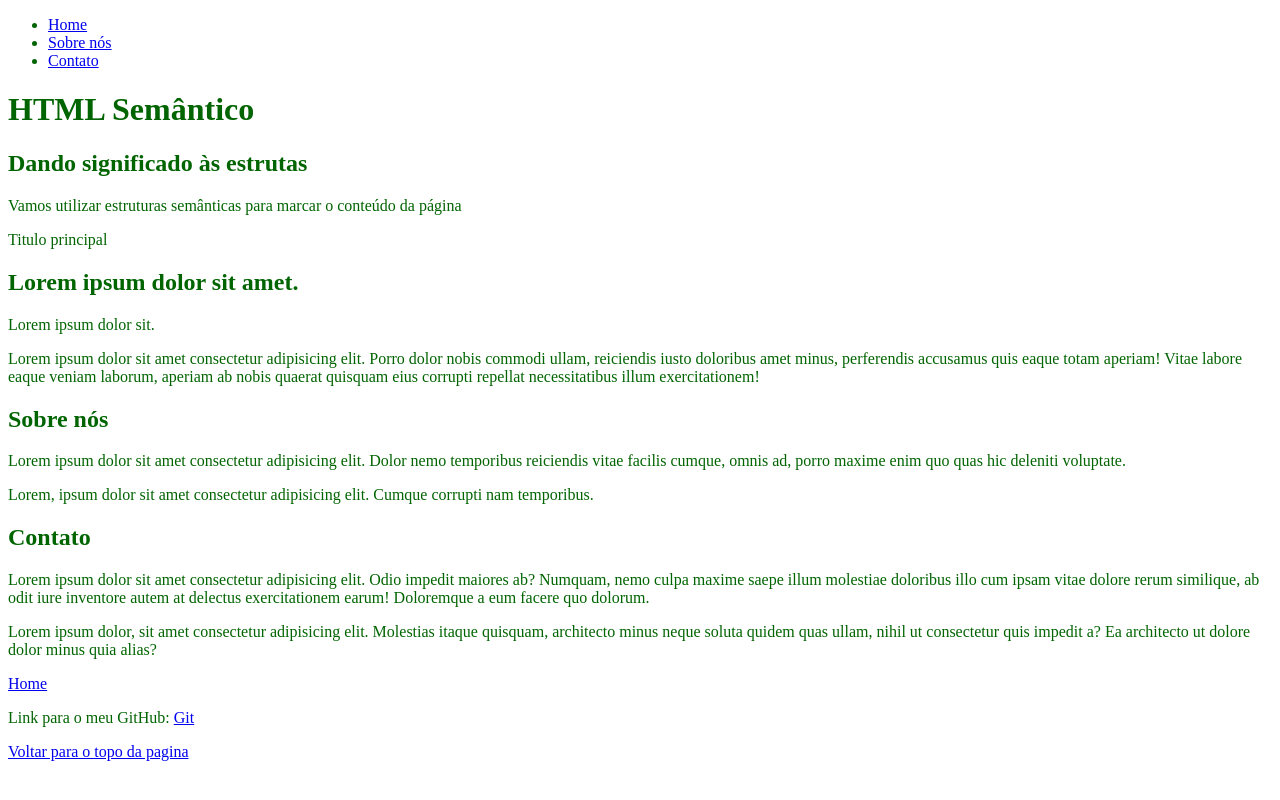
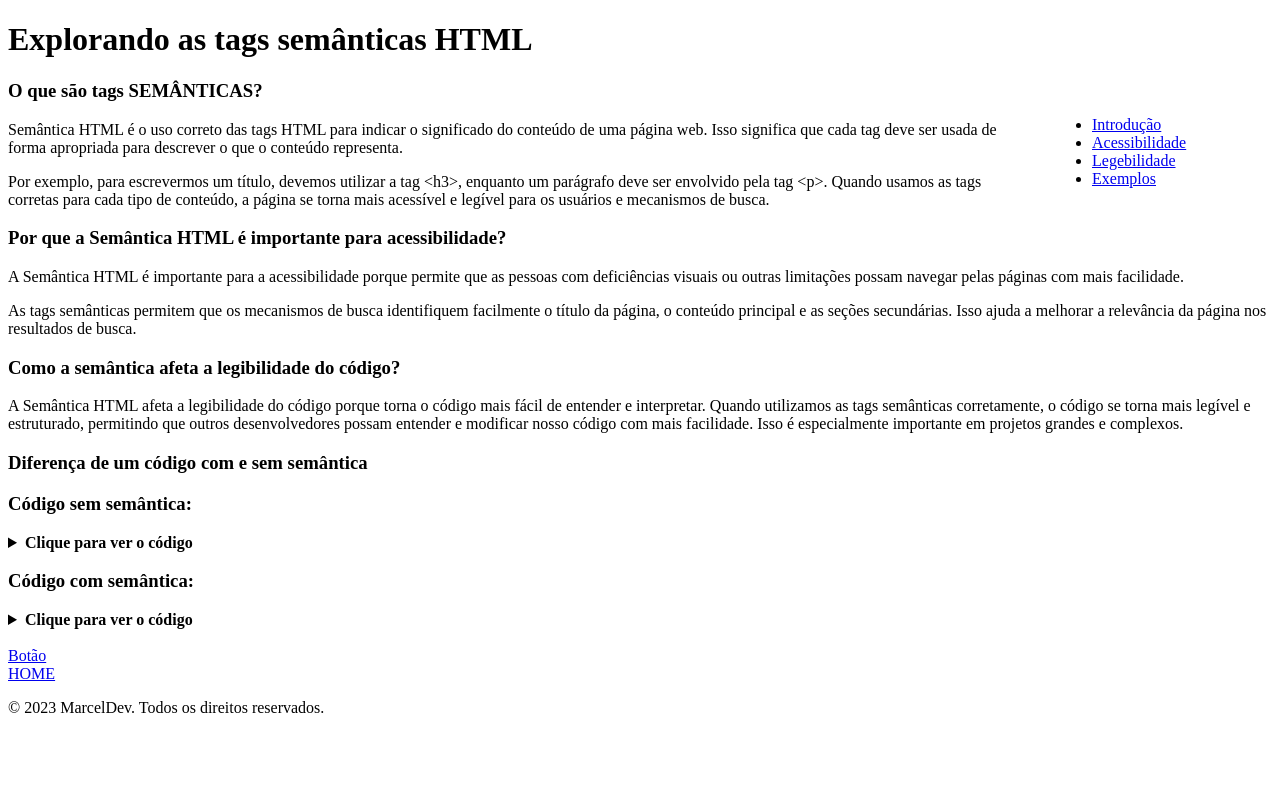
Before and after one commit to MarcelAnjos/html-semantico, a plain HTML site: page index.html in a window 1280 px wide. Drawn offline with Linux system fonts and the light colour scheme.

Commit message:
Site html semantico

```diff
--- a/index.html
+++ b/index.html
@@ -6,77 +6,123 @@
     <title>HTML Semântico</title>
     <link rel="stylesheet" href="./style.css">
     <style>
-        body {
-            color:crimson;
-        }
+            aside {
+      float:right;
+      width: 200px;
+      background-color: #ffffff;
+      padding: 20px;
+      margin-left: 20px;
+    }
     </style>
 </head>
-<body style="color: darkgreen;">
+<body style="color: rgb(0, 0, 0);">
     <header id="topo-pagina">
-        <nav>
+        <h1>Explorando as tags semânticas HTML</h1>
+        <aside>
             <!-- Lista não ordenada -->
             <ul>
                 <!-- Item de lista -->
                 <li>
-                    <a href="./index.html">Home</a>
+                    <a href="#introducao">Introdução</a>
                 </li>
 
                 <li>
-                    <a href="#sobre-nos">Sobre nós</a>
+                    <a href="#acessibilidade">Acessibilidade</a>
                 </li>
                 <li>
-                    <a href="#contato">Contato</a>
+                    <a href="#legibilidade">Legebilidade</a>
+                </li>
+                <li>
+                    <a href="#exemplos">Exemplos</a>
                 </li>
             </ul>
+        </aside>
+
+      <section id="introducao">
+        <article>
+            <h3>O que são tags SEMÂNTICAS? </h2>
+            <p>
+                Semântica HTML é o uso correto das tags HTML para indicar o significado do conteúdo de uma página web. Isso significa que cada tag deve ser usada de forma apropriada para descrever o que o conteúdo representa.
+            </p>
+
+            <p>
+                Por exemplo, para escrevermos um título, devemos utilizar a tag &lt;h3&gt;, enquanto um parágrafo deve ser envolvido pela tag &lt;p&gt;. Quando usamos as tags corretas para cada tipo de conteúdo, a página se torna mais acessível e legível para os usuários e mecanismos de busca.
+            </p>
+        </article>
+
+      </section>
+
+      <section id="acessibilidade">
+        <article>
+            <h3>Por que a Semântica HTML é importante para acessibilidade?
+            </h3>
+            <p>
+                A Semântica HTML é importante para a acessibilidade porque permite que as pessoas com deficiências visuais ou outras limitações possam navegar pelas páginas com mais facilidade.
+            </p>
+            <p>
+                As tags semânticas permitem que os mecanismos de busca identifiquem facilmente o título da página, o conteúdo principal e as seções secundárias. Isso ajuda a melhorar a relevância da página nos resultados de busca.
+            </p>
+
+        </article>
+
+      </section>
+
+      <section id="legibilidade">
+        <article>
+            <h3>Como a semântica afeta a legibilidade do código?</h3>
+            <p>
+                A Semântica HTML afeta a legibilidade do código porque torna o código mais fácil de entender e interpretar. Quando utilizamos as tags semânticas corretamente, o código se torna mais legível e estruturado, permitindo que outros desenvolvedores possam entender e modificar nosso código com mais facilidade. Isso é especialmente importante em projetos grandes e complexos.
+            </p>
+        </article>
+
+      </section>
+
+      <section id="exemplos">
+          <article>
+              <h3>Diferença de um código com e sem semântica</h3>
+              <h3>Código sem semântica:</h3>
+              <details>
+                <summary>
+                    <strong>
+                        Clique para ver o código
+                    </strong>
+                </summary>
+
+                <figure>
+                    <img src="https://i.imgur.com/Hm6wS4I.jpeg" alt="Código sem semântica">
+                </figure>
+
+              </details>
+
+              <h3>Código com semântica:</h3>
+              <details>
+                <summary>
+                    <strong>
+                        Clique para ver o código
+                    </strong>
+                </summary>
+
+                <figure>
+                    <img src="https://i.imgur.com/b5LiWVq.jpg" alt="Código com semântica">
+                </figure>
+
+              </details>
+
+        </article>
+     </section>
+     <br>
+     <div class="container">
+        <div class="btn">
+            <a href="#">Botão</a>
+        </div>
+     </div>
+
+     <footer>
+        <a href="./index.html">HOME</a>
+        <p>&copy; 2023 MarcelDev. Todos os direitos reservados.</p>
+     </footer>
 
 
 
-        </nav>
-        <h1>HTML Semântico</h1>
-        <h2>Dando significado às estrutas</h2>
-        <p>Vamos utilizar estruturas semânticas para marcar o conteúdo da página</p>
-    </header>
-    <div>
-        Titulo principal
-    </div>
-    <article>
-        <header>
-            <h1>Lorem ipsum dolor sit amet.</h1>
-            <p>Lorem ipsum dolor sit.</p>
-            <p>
-                Lorem ipsum dolor sit amet consectetur adipisicing elit. Porro dolor nobis commodi ullam, reiciendis iusto doloribus amet minus, perferendis accusamus quis eaque totam aperiam! Vitae labore eaque veniam laborum, aperiam ab nobis quaerat quisquam eius corrupti repellat necessitatibus illum exercitationem!
-            </p>
-        </header>
-    </article>
-
-    <section id="sobre-nos">
-
-        <h2>Sobre nós</h2>
-        <p>Lorem ipsum dolor sit amet consectetur adipisicing elit. Dolor nemo temporibus reiciendis vitae facilis cumque, omnis ad, porro maxime enim quo quas hic deleniti voluptate.</p>
-
-        <p>Lorem, ipsum dolor sit amet consectetur adipisicing elit. Cumque corrupti nam temporibus.</p>
-    </section>
-
-    <section id="contato">
-        <h2>Contato</h2>
-        <p>Lorem ipsum dolor sit amet consectetur adipisicing elit. Odio impedit maiores ab? Numquam, nemo culpa maxime saepe illum molestiae doloribus illo cum ipsam vitae dolore rerum similique, ab odit iure inventore autem at delectus exercitationem earum! Doloremque a eum facere quo dolorum.</p>
-
-        <p>Lorem ipsum dolor, sit amet consectetur adipisicing elit. Molestias itaque quisquam, architecto minus neque soluta quidem quas ullam, nihil ut consectetur quis impedit a? Ea architecto ut dolore dolor minus quia alias?</p>
-        <p>
-            <a href="#topo-pagina">Home</a>
-        </p>
-    </section>
-
-    <footer>
-        <!-- Proíbido
-        <header></header> -->
-        <p>Link para o meu GitHub:
-            <a href="https://github.com/MarcelAnjos">Git</a>
-        </p>
-
-        <p>
-            <a href="#topo-pagina">Voltar para o topo da pagina</a>
-        </p>
-    </footer>
 </body>
 </html>
--- a/style.css
+++ b/style.css
@@ -1,7 +1,4 @@
+
 html {
     scroll-behavior: smooth; /* comportamento do scroll: suacve */
  }
-
- body {
-    color: brown;
- }
```
